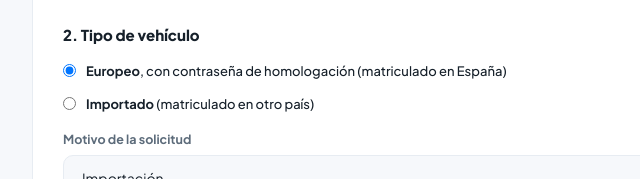
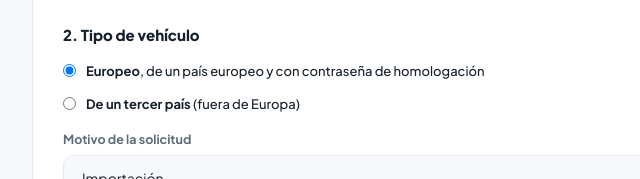
Before and after one commit to ingenieriayperitaciones/ingenieriayperitaciones, a plain HTML site: page fichas-reducidas.html in a window 1280 px wide. Shown: the part 1121-1300 px from the top of the page, 60-700 px from the left. Drawn offline with Linux system fonts and the light colour scheme.

Commit message:
Fichas reducidas: tipo de vehículo europeo o de tercer país
Co-Authored-By: Claude Sonnet 5.5 <noreply@anthropic.com>
Claude-Session: https://claude.ai/code/session_01JukUV8op4aER9z3jVcxdXC

```diff
--- a/fichas-reducidas.html
+++ b/fichas-reducidas.html
@@ -104,8 +104,8 @@
 
       <fieldset>
         <legend>2. Tipo de vehículo</legend>
-        <label class="fr-check" style="color:var(--ink);"><input type="radio" name="tipo_vehiculo" value="Europeo (con contraseña de homologación)" checked><span><strong>Europeo</strong>, con contraseña de homologación (matriculado en España)</span></label>
-        <label class="fr-check" style="color:var(--ink);"><input type="radio" name="tipo_vehiculo" value="Importado"><span><strong>Importado</strong> (matriculado en otro país)</span></label>
+        <label class="fr-check" style="color:var(--ink);"><input type="radio" name="tipo_vehiculo" value="Europeo (con contraseña de homologación)" checked><span><strong>Europeo</strong>, de un país europeo y con contraseña de homologación</span></label>
+        <label class="fr-check" style="color:var(--ink);"><input type="radio" name="tipo_vehiculo" value="Tercer país"><span><strong>De un tercer país</strong> (fuera de Europa)</span></label>
         <label for="motivo_sol" style="margin-top:14px;">Motivo de la solicitud</label>
         <select id="motivo_sol" name="motivo_solicitud">
           <option>Importación</option><option>Reforma / homologación</option><option>Traslado de residencia del titular</option><option>Otros</option>
```
